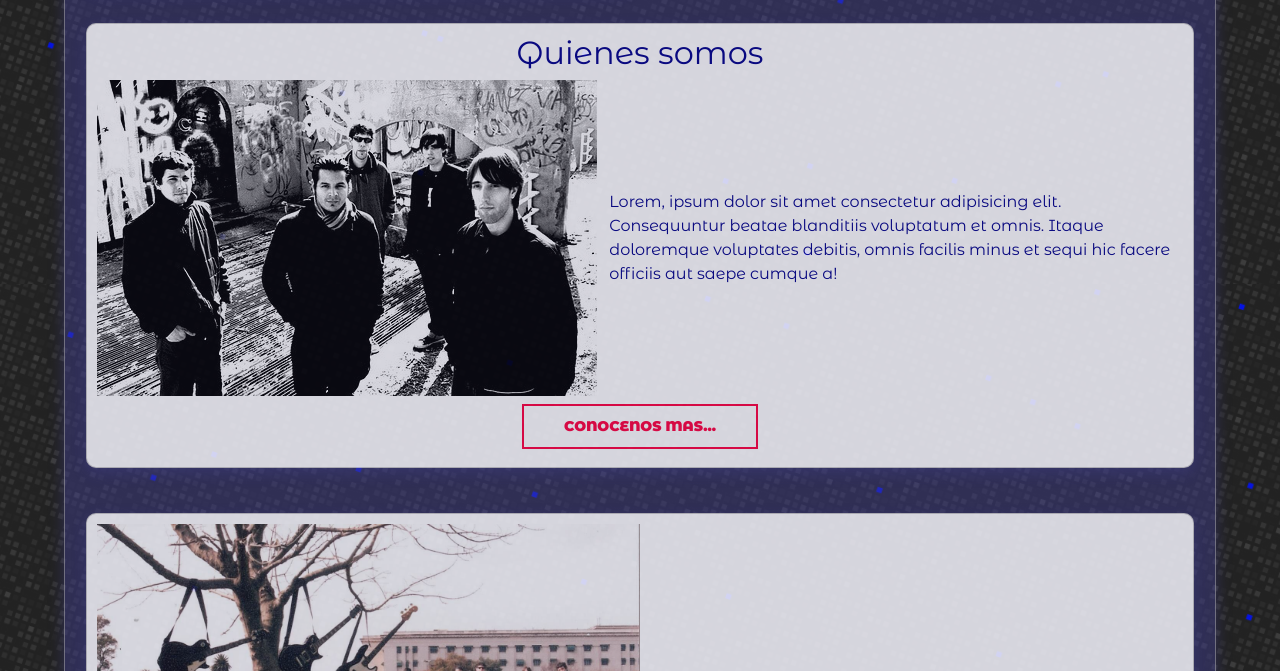
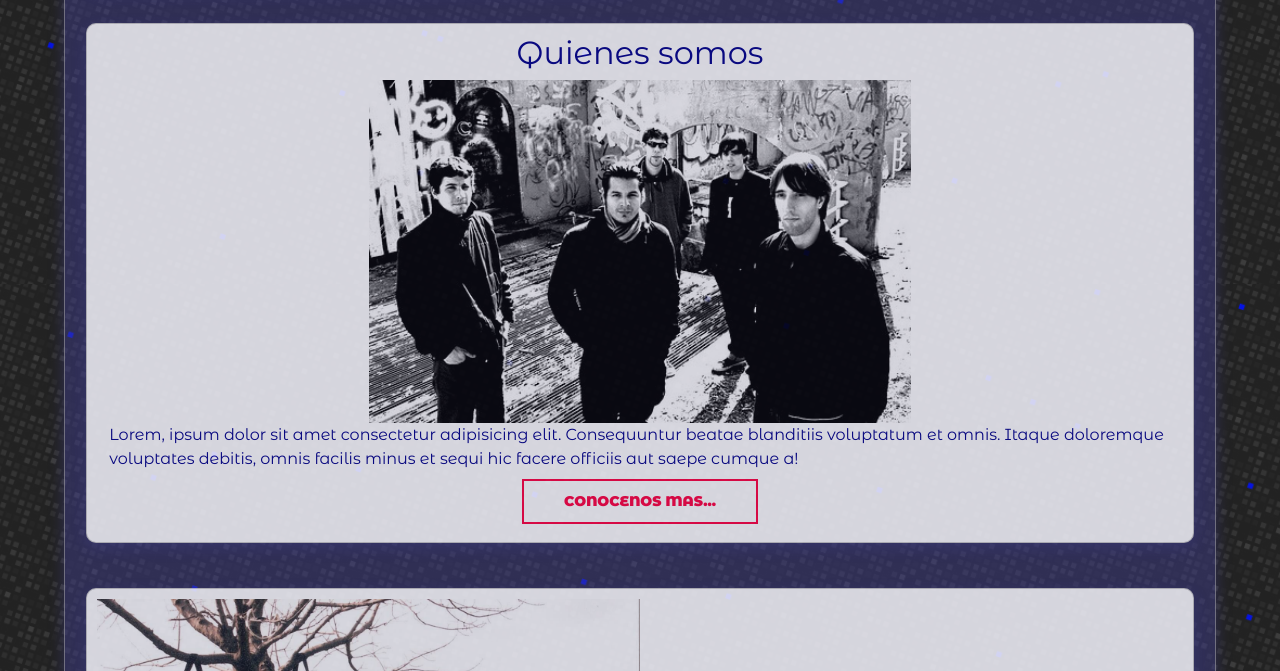
Before and after one commit to DiegaG182/DES21, a website: page index.html in a window 1280 px wide. Shown: the part 676-1347 px from the top of the page. Drawn offline with nearby package versions, Linux system fonts and the light colour scheme.

Commit message:
box section

```diff
--- a/scss/_gridArea.scss
+++ b/scss/_gridArea.scss
@@ -47,6 +47,12 @@
         "tour           tour        somos       somos"
         ;
     }
+    .box-left .box-left-column{
+        display: flex;
+        flex-wrap: nowrap;
+        flex-direction: column;
+
+    }
 }
 
 /* Desktop */
```
Also changed, not shown: css/style.css.
